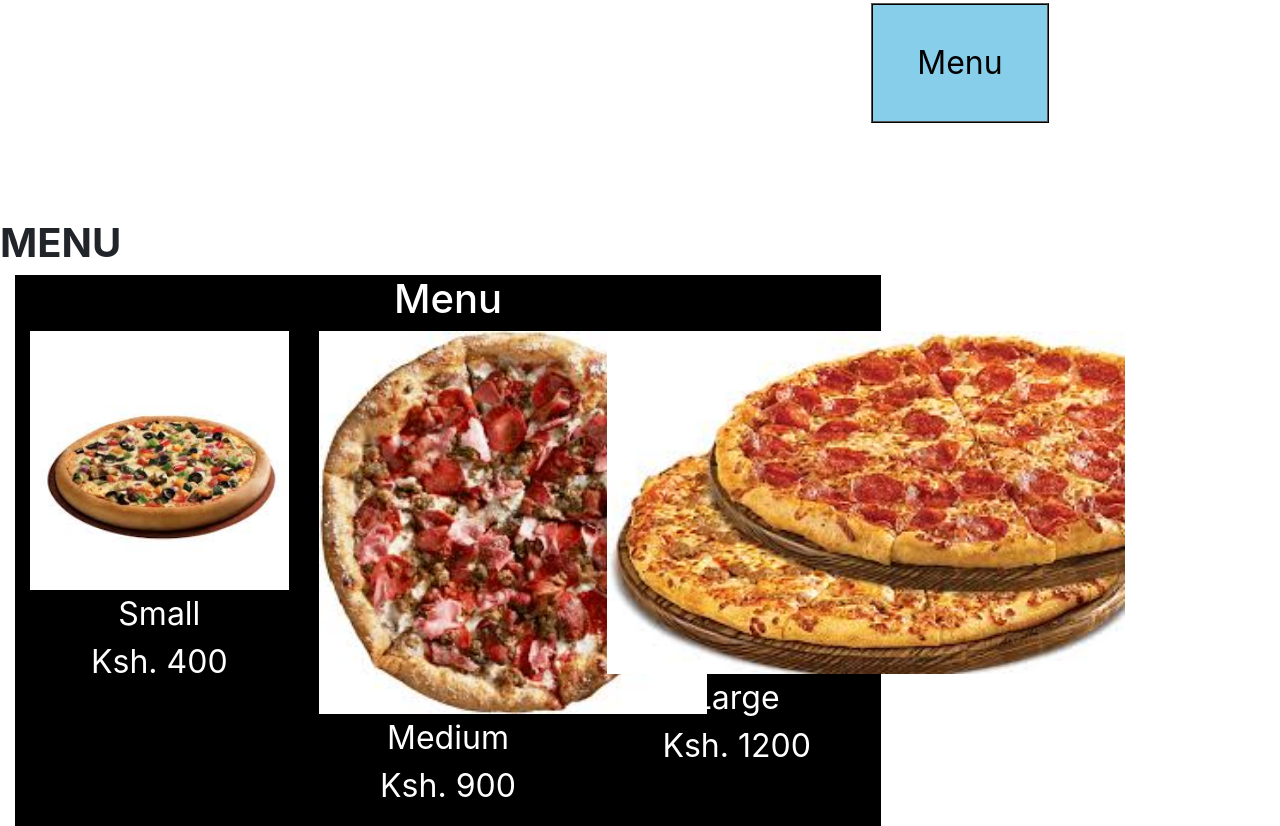
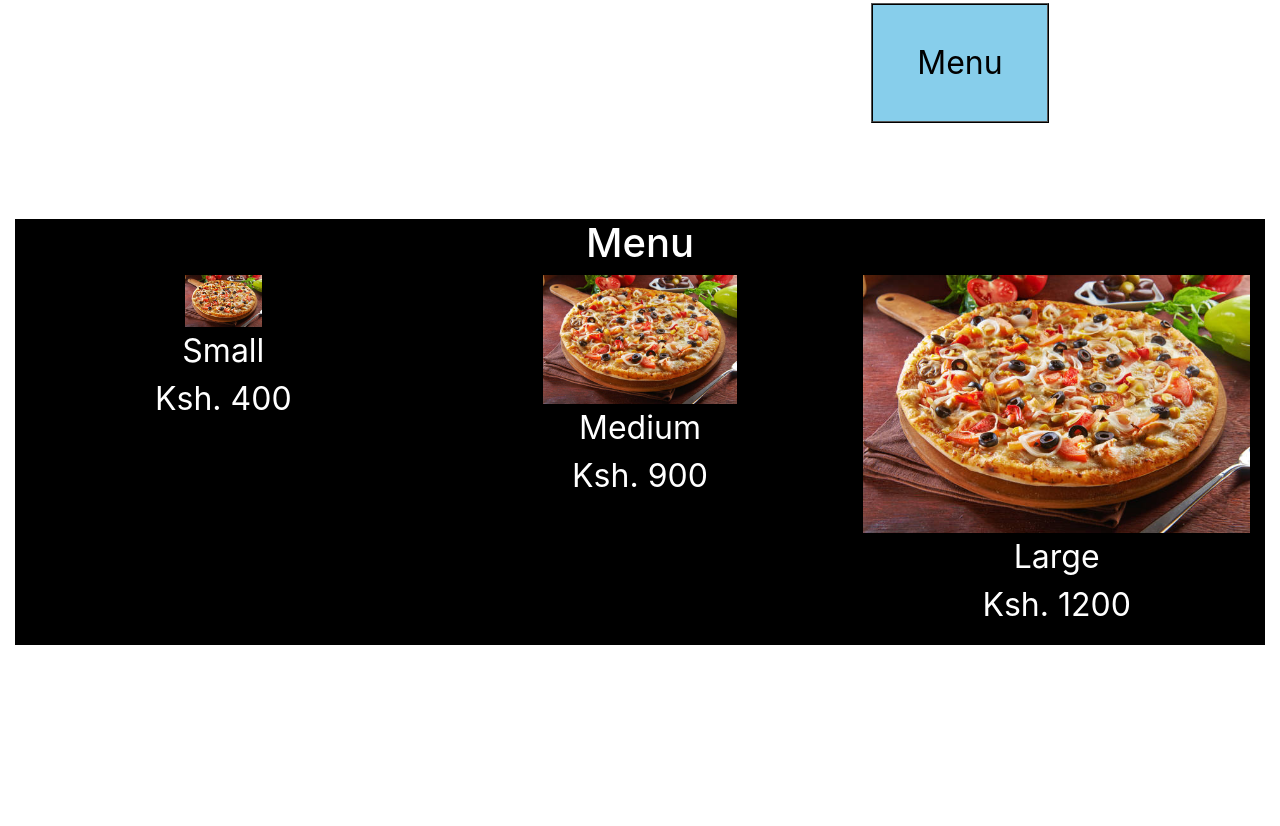
Before and after one commit to angiewambui/pizza-place, a plain HTML site: page index.html in a window 1280 px wide. Shown: the part 1165-1991 px from the top of the page. After the commit the page ends 1810 px from the top, so only its background shows below. Drawn offline with Linux system fonts and the light colour scheme.

Commit message:
changed pizza images

```diff
--- a/css/styles.css
+++ b/css/styles.css
@@ -42,9 +42,6 @@ body{
     animation: bounce 2s infinite;
 }
 .col-md-12 {
-    float: left;
-    width: 70%;
-    height: 20%;
 
   }
   .row1{
--- a/index.html
+++ b/index.html
@@ -49,21 +49,20 @@
     </div>
     <br><br>
     <div id="menus">
-    <h1><strong>MENU</strong></h1>
         <div class="menu col-md-12">
             <div class="menu-overlay">
                 <h1 class="text-center text-white" id="menu">Menu</h1>
                 <div class="row1 ">
                     <figure class="col-sm-4">
-                        <img src="images/small.jpeg" alt="smallpizza" class="wiggle" style="width: 100%">
+                        <img src="images/pizzass.jpg" alt="smallpizza" class="wiggle" style="width: 20%">
                         <figcaption class="text-white">Small<br>Ksh. 400</figcaption>
                     </figure>
                     <figure class="col-sm-4">
-                        <img src="images/medium.jpeg" alt="mediumpizza" style="width: 150%" class="wiggle">
+                        <img src="images/pizzass.jpg" alt="mediumpizza" style="width: 50%" class="wiggle">
                         <figcaption class="text-white">Medium<br>Ksh. 900</figcaption>
                     </figure>
                     <figure class="col-sm-4">
-                        <img src="images/large.jpeg" alt="largepizza" style="width: 200%" class="wiggle">
+                        <img src="images/pizzass.jpg" alt="largepizza" style="width: 100%" class="wiggle">
                         <figcaption class="text-white">Large<br>Ksh. 1200</figcaption>
                     </figure>
                 </div>
```
Also changed, not shown: images/pizzass.jpg (added).
